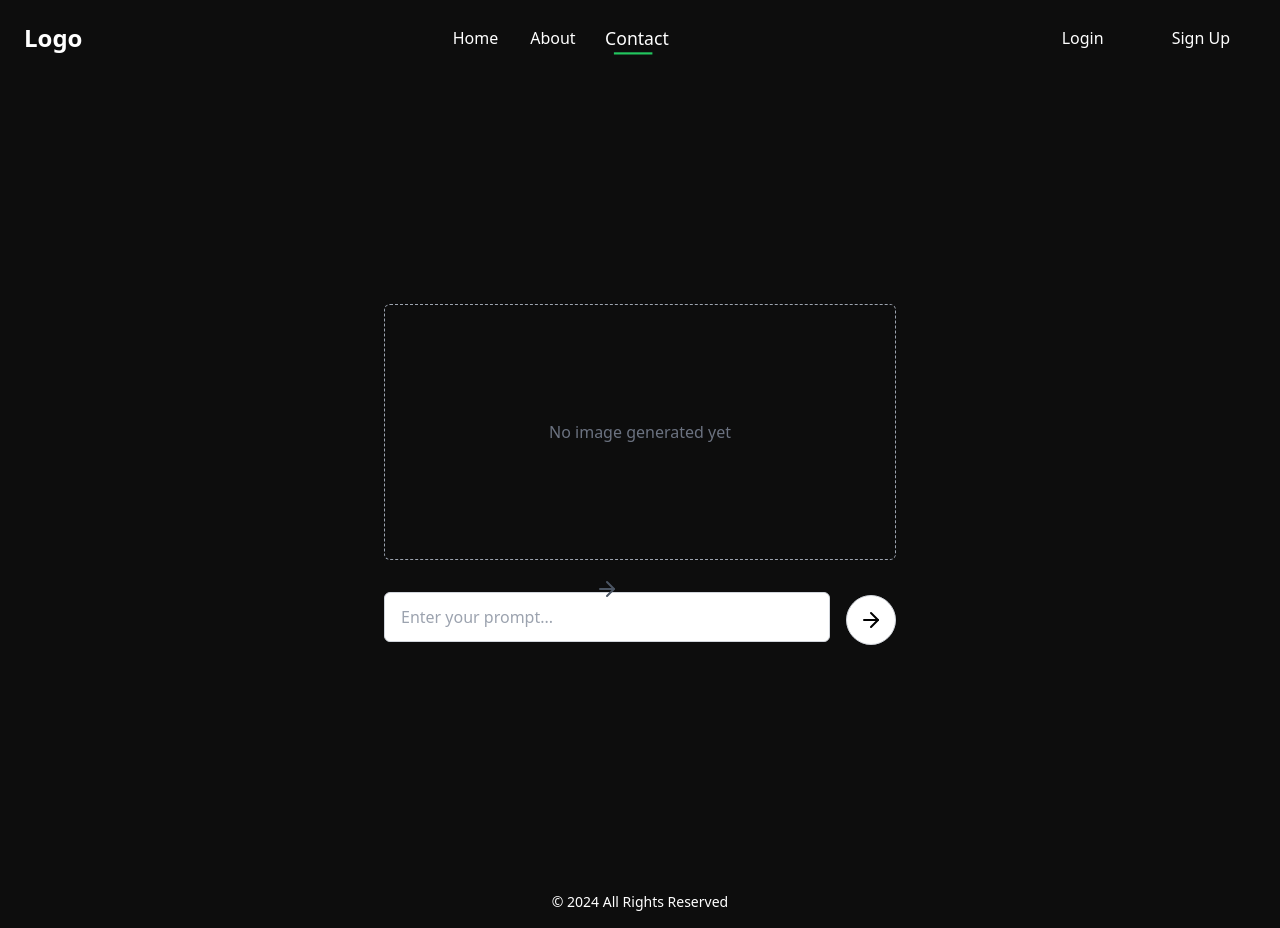
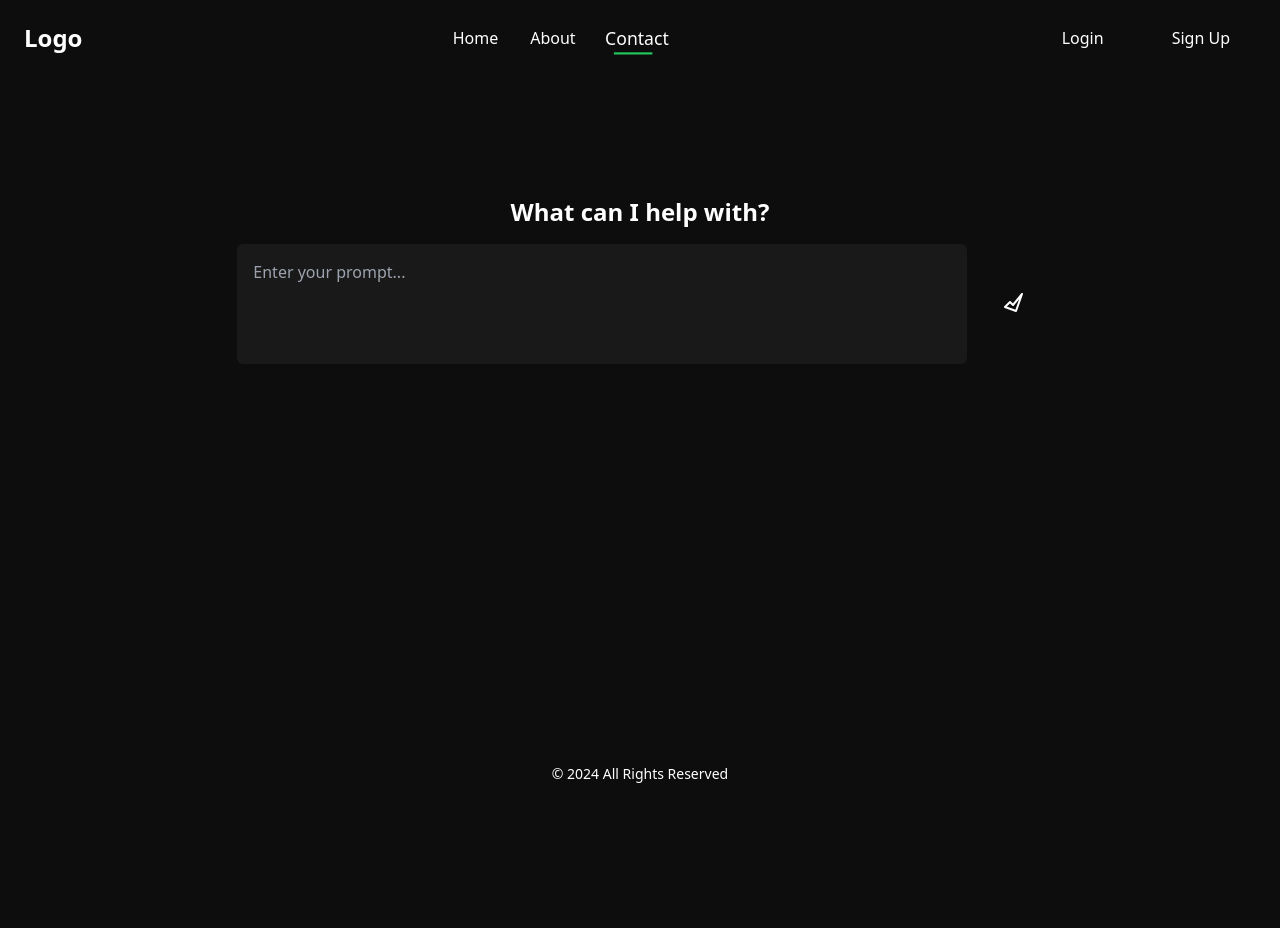
Before and after one commit to dscInterview/frontend, a React (Create React App) app: page /contact-us in a window 1280 px wide. After the commit the page ends 800 px from the top, so only its background shows below. Built offline with nearby package versions, Linux system fonts and the light colour scheme.

Commit message:
Redux Part

```diff
--- a/src/Pages/ContactPage.jsx
+++ b/src/Pages/ContactPage.jsx
@@ -1,102 +1,85 @@
 import React, { useState } from 'react';
-import { FiArrowRight } from 'react-icons/fi';
 import { useForm } from 'react-hook-form';
-import * as Yup from 'yup';
 import { yupResolver } from '@hookform/resolvers/yup';
+import * as yup from 'yup';
 
-// Form validation schema
-const schema = Yup.object().shape({
-  prompt: Yup.string()
-    .required('Prompt is required')
-    .max(300, 'Prompt cannot exceed 300 characters'),
-});
+// Yup validation schema
+const schema = yup.object({
+  prompt: yup.string().required('Prompt is required').min(5, 'Prompt should be at least 5 characters')
+}).required();
 
 const ContactPage = () => {
-  const [generatedImage, setGeneratedImage] = useState(null); // Store generated image
-  const [description, setDescription] = useState(''); // Store description
-
-  const {
-    register,
-    handleSubmit,
-    formState: { errors },
-  } = useForm({
+  const { register, handleSubmit, formState: { errors } } = useForm({
     resolver: yupResolver(schema),
   });
 
+  const [promptHeight, setPromptHeight] = useState('120px'); // Initial height to accommodate more text
+
   const onSubmit = (data) => {
-    const mockImage = 'https://via.placeholder.com/400x300'; // Replace with backend image URL
-    const mockDescription = `Generated image for: "${data.prompt}"`;
+    console.log('Submitted Prompt:', data.prompt); // Log the prompt data to the console
+  };
 
-    setGeneratedImage(mockImage);
-    setDescription(mockDescription);
+  // Handle the prompt field height increase when button is clicked
+  const handlePromptChange = () => {
+    setPromptHeight('400px'); // Increase height threshold for more sentences
   };
 
   return (
-    <div className="flex flex-col items-center justify-center min-h-screen space-y-8">
-      {/* Image Display Section */}
-      <div className="flex flex-col items-center w-full max-w-lg">
-        {generatedImage ? (
-          <>
-            <img
-              src={generatedImage}
-              alt="Generated"
-              className="w-full h-auto object-contain rounded-md border border-gray-300"
+    <div className="h-auto flex justify-center items-start bg-transparent"> {/* Adjusted height to 90vh */}
+      <div className="relative w-full sm:w-4/5 md:w-3/4 lg:w-2/3 px-6 py-6 mt-24"> {/* Increased width to sm:w-4/5 */}
+        {/* Centered Heading */}
+        <h2 className="text-2xl text-white mb-4 font-semibold text-center">What can I help with?</h2>
+
+        {/* Form with submit */}
+        <form onSubmit={handleSubmit(onSubmit)} className="flex flex-col items-center space-y-4">
+          <div className="flex items-center space-x-4 w-full">
+            {/* Textarea Input Field */}
+            <textarea
+              id="prompt"
+              name="prompt"
+              placeholder="Enter your prompt..."
+              {...register('prompt')}
+              className={`w-full p-4 text-white bg-[#191919] rounded-md resize-none focus:outline-none transition-all duration-300 ${promptHeight} ${
+                errors.prompt ? 'border-red-500' : ''
+              }`}
+              style={{
+                minHeight: '120px', // Increased the minimum height to show more lines
+                maxHeight: '500px',
+                overflowY: 'auto',
+                transition: 'height 0.3s ease-in-out',
+              }}
             />
-            <p className="mt-4 text-center text-gray-700">{description}</p>
-          </>
-        ) : (
-          <div className="w-full h-64 flex items-center justify-center border border-dashed border-gray-400 rounded-md">
-            <p className="text-gray-500">No image generated yet</p>
+
+            {/* Paper Plane Icon for Sending */}
+            <button
+              type="submit" // Changed to submit button
+              onClick={handlePromptChange} // Increase height on button click
+              className="p-4 border-2 border-transparent text-white rounded-full focus:outline-none transition-all duration-300 hover:border-green-500 hover:shadow-md hover:shadow-green-500/50"
+            >
+              {/* Paper Plane Icon SVG */}
+              <svg
+                xmlns="http://www.w3.org/2000/svg"
+                width="24"
+                height="24"
+                viewBox="0 0 24 24"
+                fill="none"
+                stroke="currentColor"
+                strokeWidth="2"
+                strokeLinecap="round"
+                strokeLinejoin="round"
+                className="text-white hover:text-green-500"
+              >
+                <path d="M21 2L12 13l-3-3-5 5 11 4L21 2z" />
+              </svg>
+            </button>
           </div>
-        )}
+
+          {/* Error message */}
+          {errors.prompt && (
+            <p className="text-red-500 text-sm mt-2">{errors.prompt.message}</p>
+          )}
+        </form>
       </div>
-
-      {/* Input Section */}
-      <form
-        onSubmit={handleSubmit(onSubmit)}
-        className="w-full max-w-lg flex items-center space-x-4"
-      >
-        <div className="relative w-full">
-          {/* Arrow Icon for focus, initially centered */}
-          <FiArrowRight
-            size={24}
-            className="absolute top-[-15px] left-1/2 transform -translate-x-1/2 cursor-pointer text-gray-600 hover:text-gray-800"
-            onClick={() => document.getElementById('promptInput').focus()}
-          />
-
-          {/* Input field */}
-          <textarea
-            {...register('prompt')}
-            id="promptInput"
-            placeholder="Enter your prompt..."
-            rows={1}
-            onInput={(e) => {
-              e.target.style.height = 'auto';
-              const maxHeight = window.innerHeight * 0.2; // Limit to 20% of viewport height
-              e.target.style.height = `${Math.min(e.target.scrollHeight, maxHeight)}px`;
-              if (e.target.scrollHeight > maxHeight) {
-                e.target.style.overflowY = 'scroll';
-              }
-            }}
-            className={`w-full px-4 py-3 border ${
-              errors.prompt ? 'border-red-500' : 'border-gray-300'
-            } rounded-md text-gray-700 focus:ring-2 focus:ring-blue-400 focus:outline-none resize-none`}
-          />
-        </div>
-
-        {/* Submit Button */}
-        <button
-          type="submit"
-          className="p-3 bg-white border border-gray-300 rounded-full hover:shadow-lg focus:ring-2 focus:ring-gray-400 focus:outline-none"
-        >
-          <FiArrowRight className="text-black" size={24} />
-        </button>
-      </form>
-
-      {/* Error Message */}
-      {errors.prompt && (
-        <p className="text-red-500 text-sm mt-2">{errors.prompt.message}</p>
-      )}
     </div>
   );
 };
--- a/src/index.css
+++ b/src/index.css
@@ -15,3 +15,18 @@
     background-color: var(--bg-color);
     color: var(--text-color);
   }
+
+  /* Custom scrollbar styles for Webkit browsers */
+/* Custom scrollbar styles for Webkit browsers */
+textarea::-webkit-scrollbar {
+  width: 8px; /* Adjust width as needed */
+}
+
+textarea::-webkit-scrollbar-thumb {
+  background-color: #ffffff; /* White scrollbar thumb */
+  border-radius: 4px;
+}
+
+textarea::-webkit-scrollbar-track {
+  background: #333333; /* Dark background for scrollbar track */
+}
```
